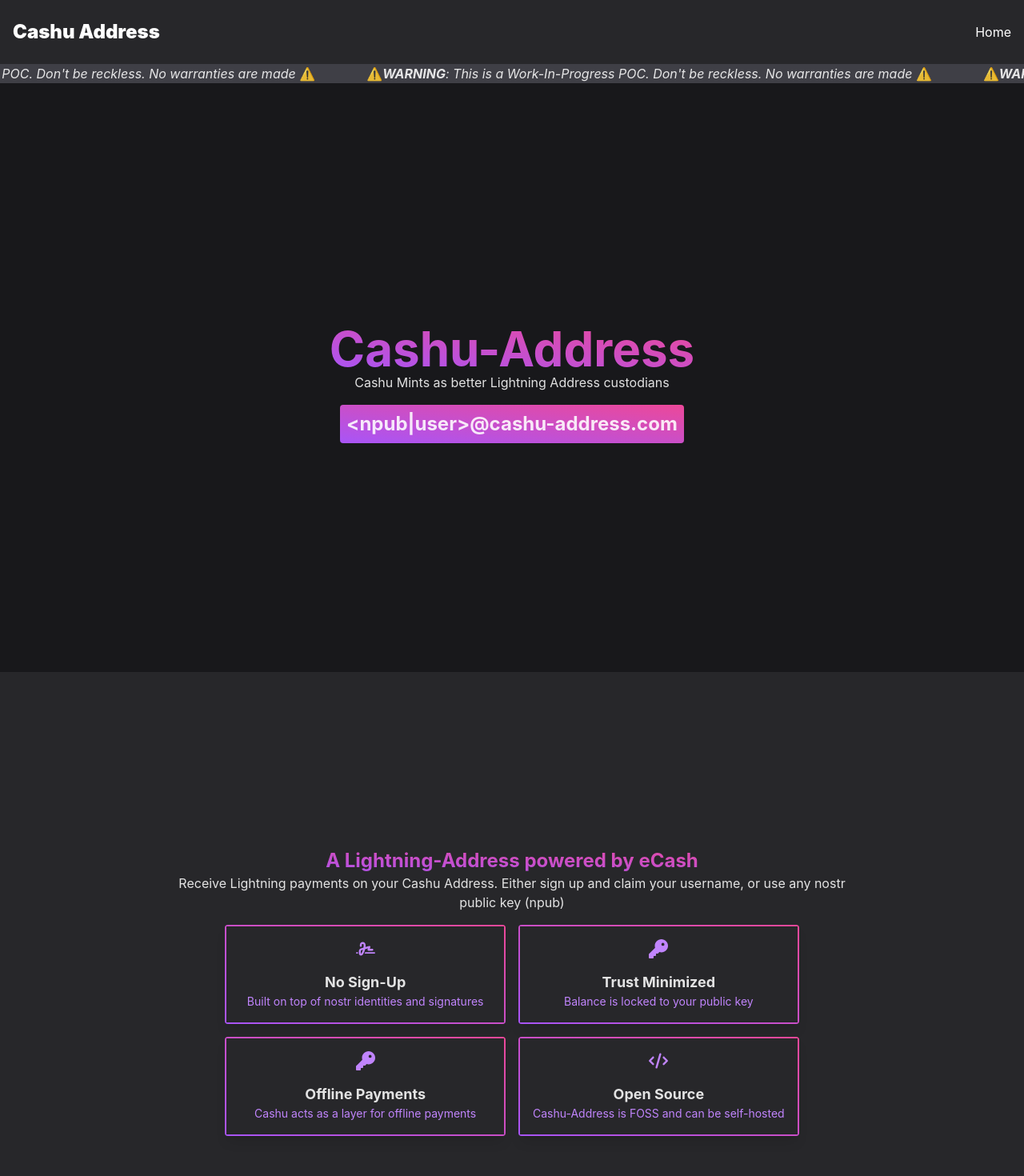
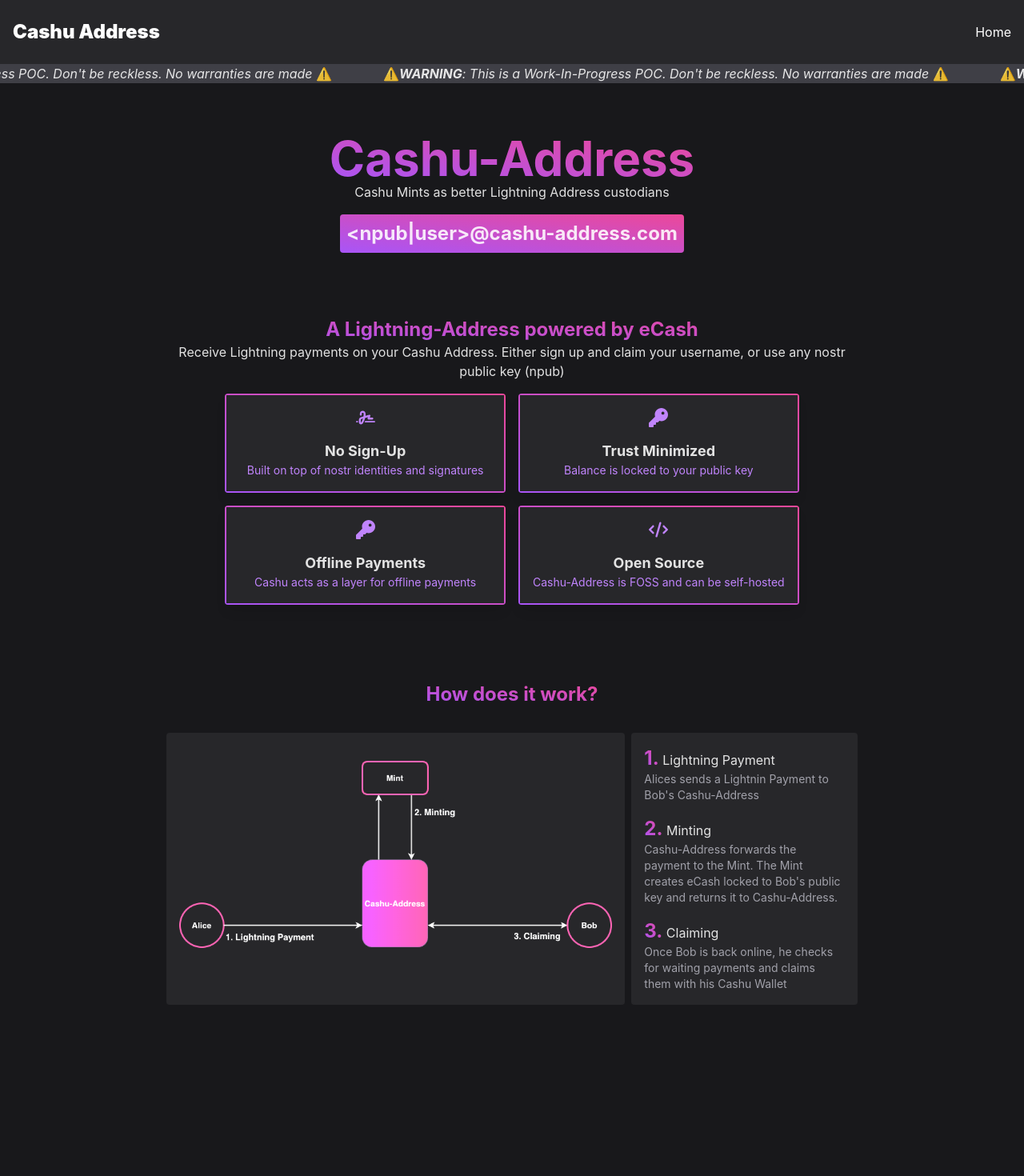
Before and after one commit to cashubtc/npubcash-website, a React (Vite) app: page / in a window 1280 px wide. Shown: the top 1470 px of the page at 80% size. After the commit the page ends 1288 px from the top, so only its background shows below. Built offline with nearby package versions, Linux system fonts and the light colour scheme.

Commit message:
styling changes

```diff
--- a/src/routes/home/components/Diagram.tsx
+++ b/src/routes/home/components/Diagram.tsx
@@ -1,8 +1,8 @@
-import diagram from "../../../../public/diagram.png";
+import diagram from "../../../assets/diagram.png";
 
 function Diagram() {
   return (
-    <section className="flex flex-col items-center gap-8 mt-8 max-w-4xl p-4 min-h-screen justify-center animate-fadein [animation-delay:800ms]">
+    <section className="flex flex-col items-center gap-8 mt-16 mb-4 max-w-4xl p-4 justify-center animate-fadein [animation-delay:800ms]">
       <div>
         <h2 className="text-center font-bold text-2xl bg-gradient-to-tr from-purple-500 to-pink-500 bg-clip-text text-transparent">
           How does it work?
--- a/src/routes/home/components/FeatureCards.tsx
+++ b/src/routes/home/components/FeatureCards.tsx
@@ -3,8 +3,7 @@
 
 function FeatureCards() {
   return (
-    <div className="bg-zinc-800 w-full">
-      <section className="mx-auto flex flex-col items-center justify-center p-4 gap-4 min-h-screen max-w-4xl opacity-0 animate-fadein [animation-delay:400ms]">
+    <section className="mx-auto flex flex-col items-center justify-center p-4 gap-4  mt-16 max-w-4xl opacity-0 animate-fadein [animation-delay:400ms]">
       <div>
         <h2 className="text-center font-bold text-2xl bg-gradient-to-tr from-purple-500 to-pink-500 bg-clip-text text-transparent">
           A Lightning-Address powered by eCash
@@ -37,7 +36,6 @@
         />
       </div>
     </section>
-    </div>
   );
 }
 
--- a/src/routes/home/components/Hero.tsx
+++ b/src/routes/home/components/Hero.tsx
@@ -1,6 +1,6 @@
 function Hero() {
   return (
-    <section className="flex flex-col justify-center gap-4  my-4 mt-8 opacity-0 animate-fadein h-[calc(100vh-7rem)]">
+    <section className="flex flex-col justify-center gap-4 mt-16 opacity-0 animate-fadein">
       <div>
         <h2 className="text-center font-bold text-4xl md:text-6xl bg-gradient-to-tr from-purple-500 to-pink-500 bg-clip-text text-transparent">
           Cashu-Address
```
Also changed, not shown: src/assets/diagram.png (added). Lines whose indentation alone changed are shown as unchanged.
